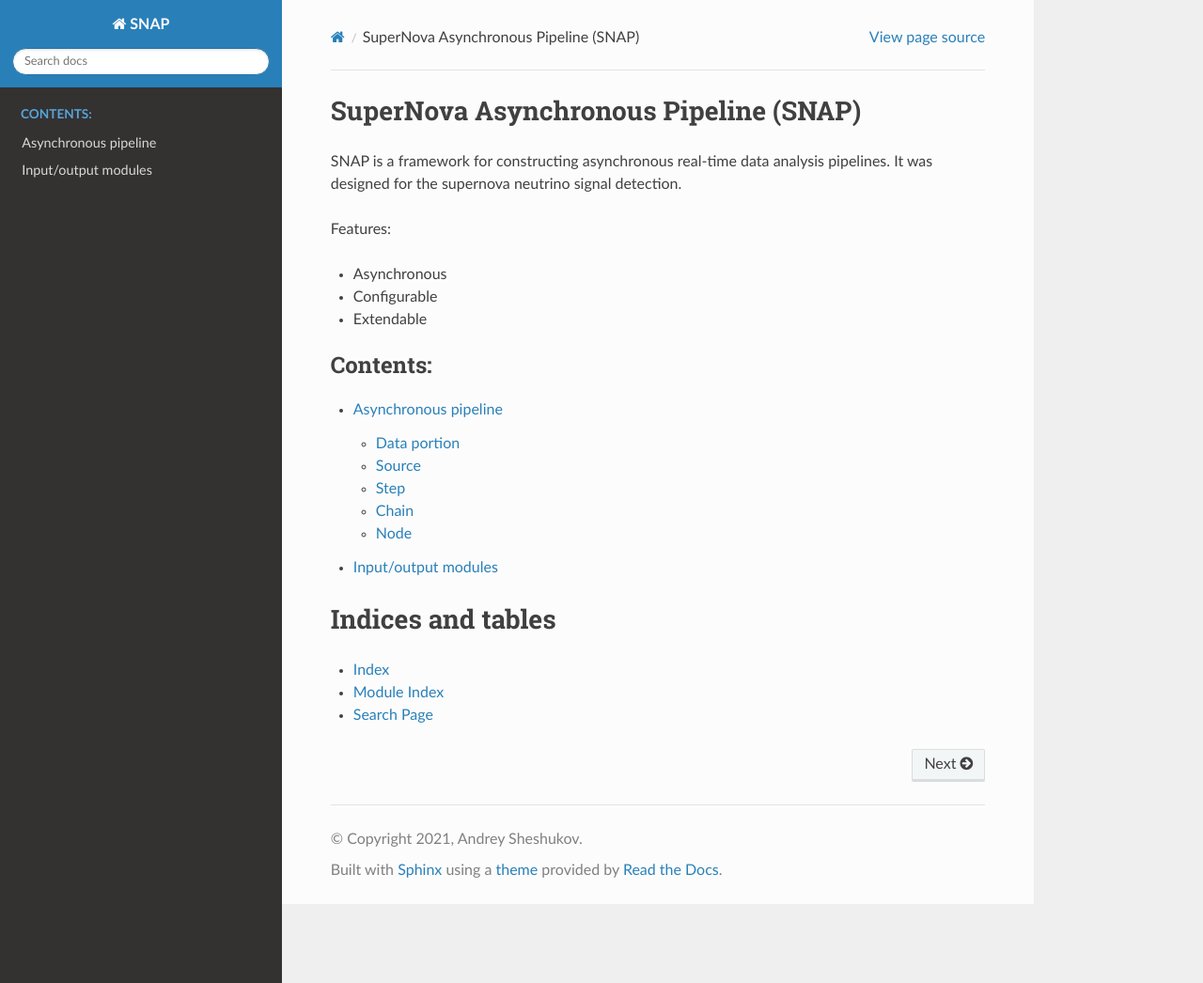
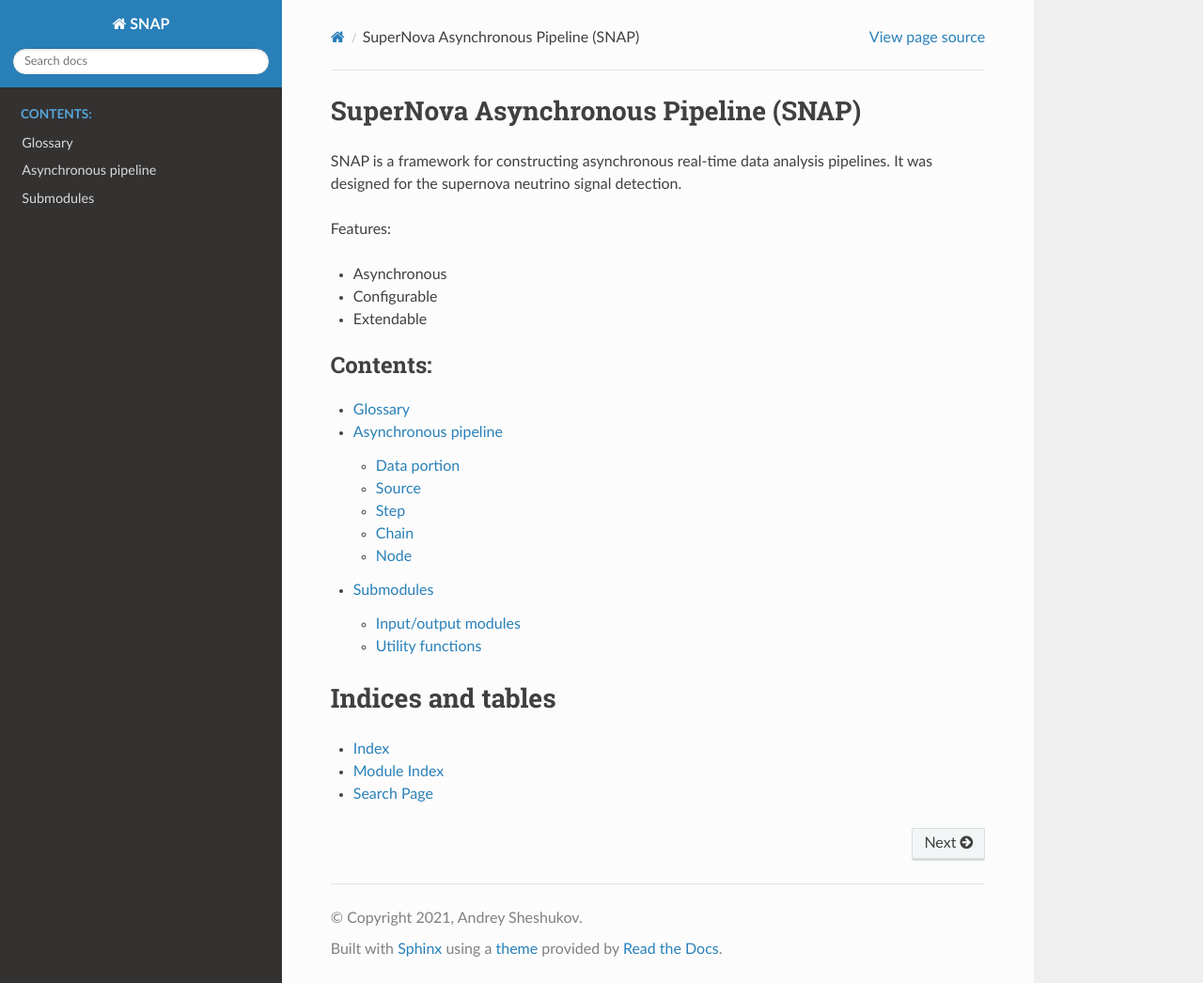
Before and after one commit to Sheshuk/snap-base, a Sphinx documentation site: the page built from docs/index.rst, in a window 1280 px wide and 1046 px high. Shown: the whole window at 94% size. Built offline with Sphinx 7.4.7 and the Read the Docs theme 2.0.0, drawn with Linux system fonts in a browser that asks for light colours.

Commit message:
Include glossary

```diff
--- a/docs/index.rst
+++ b/docs/index.rst
@@ -18,10 +18,9 @@ Features:
    :maxdepth: 2
    :caption: Contents:
 
+   glossary
    pipeline
-   io
-
-
+   submodules
 
 Indices and tables
 ==================
```
